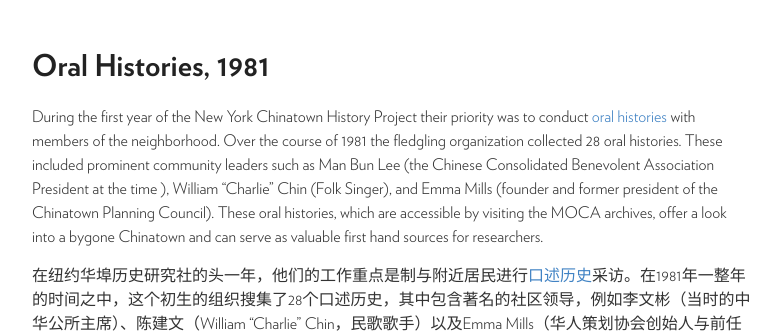
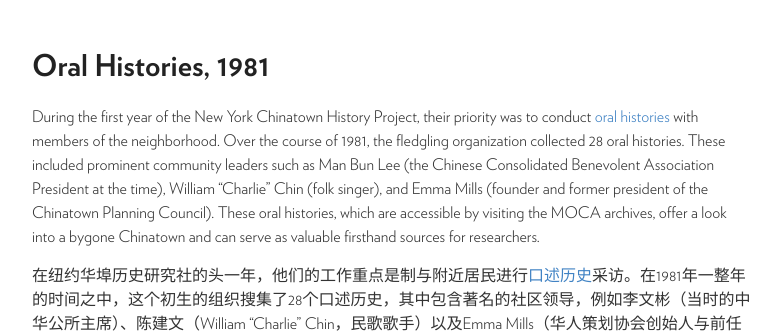
Before and after one commit to moca40/moca40.github.io, a Jekyll site: the page built from _stories/1981-01-01-oral-histories.md, in a window 1280 px wide. Shown: the part 187-520 px from the top of the page, without its empty margins (248-1030 px from the left). Built offline with Jekyll 4.4.1, drawn with Linux system fonts in a browser that asks for light colours.

Commit message:
Update 1981-01-01-oral-histories.md

```diff
--- a/_stories/1981-01-01-oral-histories.md
+++ b/_stories/1981-01-01-oral-histories.md
@@ -19,7 +19,7 @@
     url: http://www.mocanyc.org/collections/collections_online
 ---
 
-During the first year of the New York Chinatown History Project their priority was to conduct [oral histories](http://ohms.mocanyc.org/) with members of the neighborhood.  Over the course of 1981 the fledgling organization collected 28 oral histories.  These included prominent community leaders such as Man Bun Lee (the Chinese Consolidated Benevolent Association President at the time ), William “Charlie” Chin (Folk Singer), and Emma Mills (founder and former president of the Chinatown Planning Council).  These oral histories, which are accessible by visiting the MOCA archives, offer a look into a bygone Chinatown and can serve as valuable first hand sources for researchers.
+During the first year of the New York Chinatown History Project, their priority was to conduct [oral histories](http://ohms.mocanyc.org/) with members of the neighborhood.  Over the course of 1981, the fledgling organization collected 28 oral histories. These included prominent community leaders such as Man Bun Lee (the Chinese Consolidated Benevolent Association President at the time), William “Charlie” Chin (folk singer), and Emma Mills (founder and former president of the Chinatown Planning Council). These oral histories, which are accessible by visiting the MOCA archives, offer a look into a bygone Chinatown and can serve as valuable firsthand sources for researchers.
 
 在纽约华埠历史研究社的头一年，他们的工作重点是制与附近居民进行[口述历史](http://ohms.mocanyc.org/)采访。在1981年一整年的时间之中，这个初生的组织搜集了28个口述历史，其中包含著名的社区领导，例如李文彬（当时的中华公所主席）、陈建文（William “Charlie” Chin，民歌歌手）以及Emma Mills（华人策划协会创始人与前任会长）。研究者可访问美国华人博物馆馆藏研究中心调用这些口述历史档案，它们让人一窥昔日唐人街，并为研究人员提供了珍贵的第一手史料。
 
```
